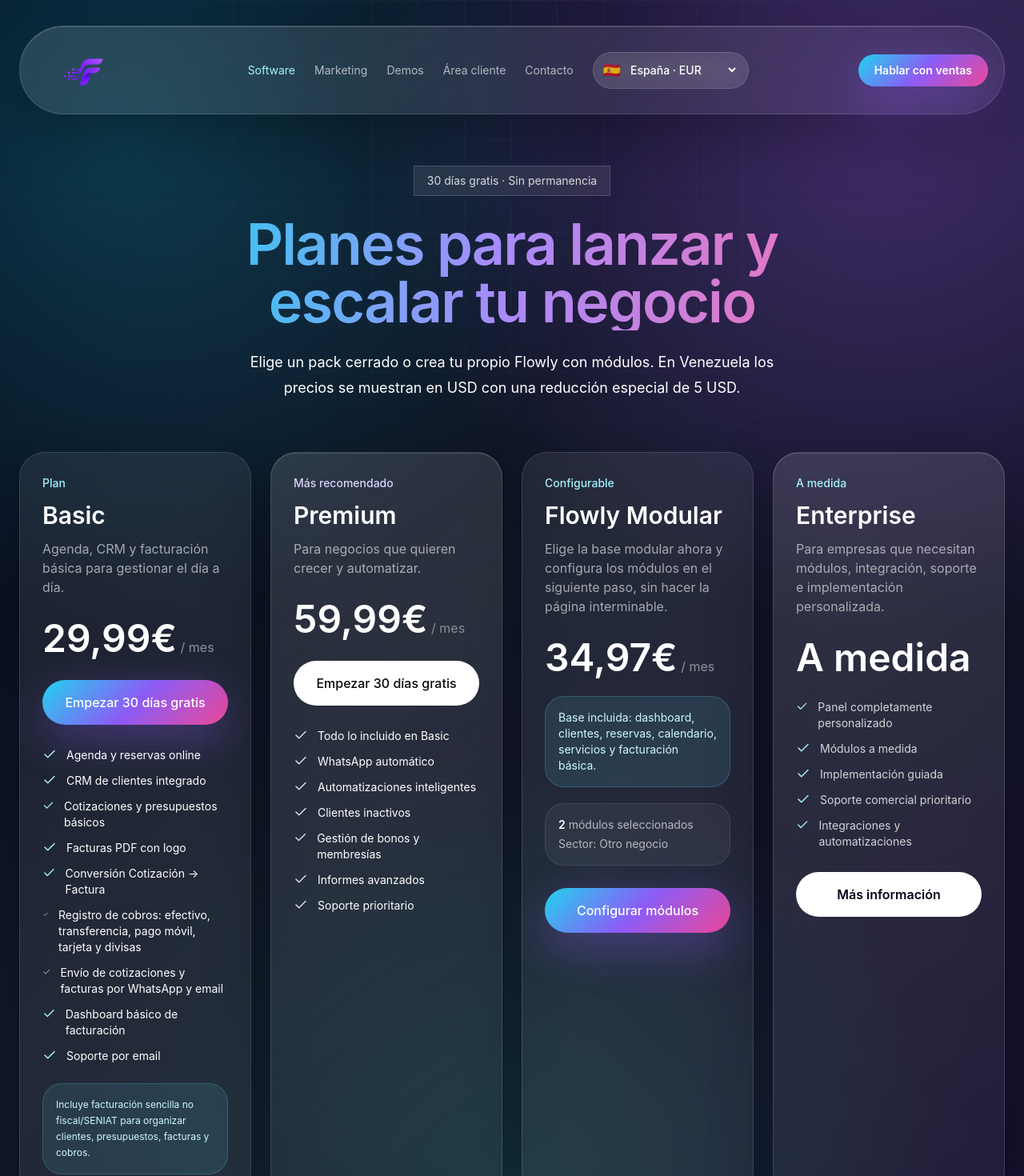
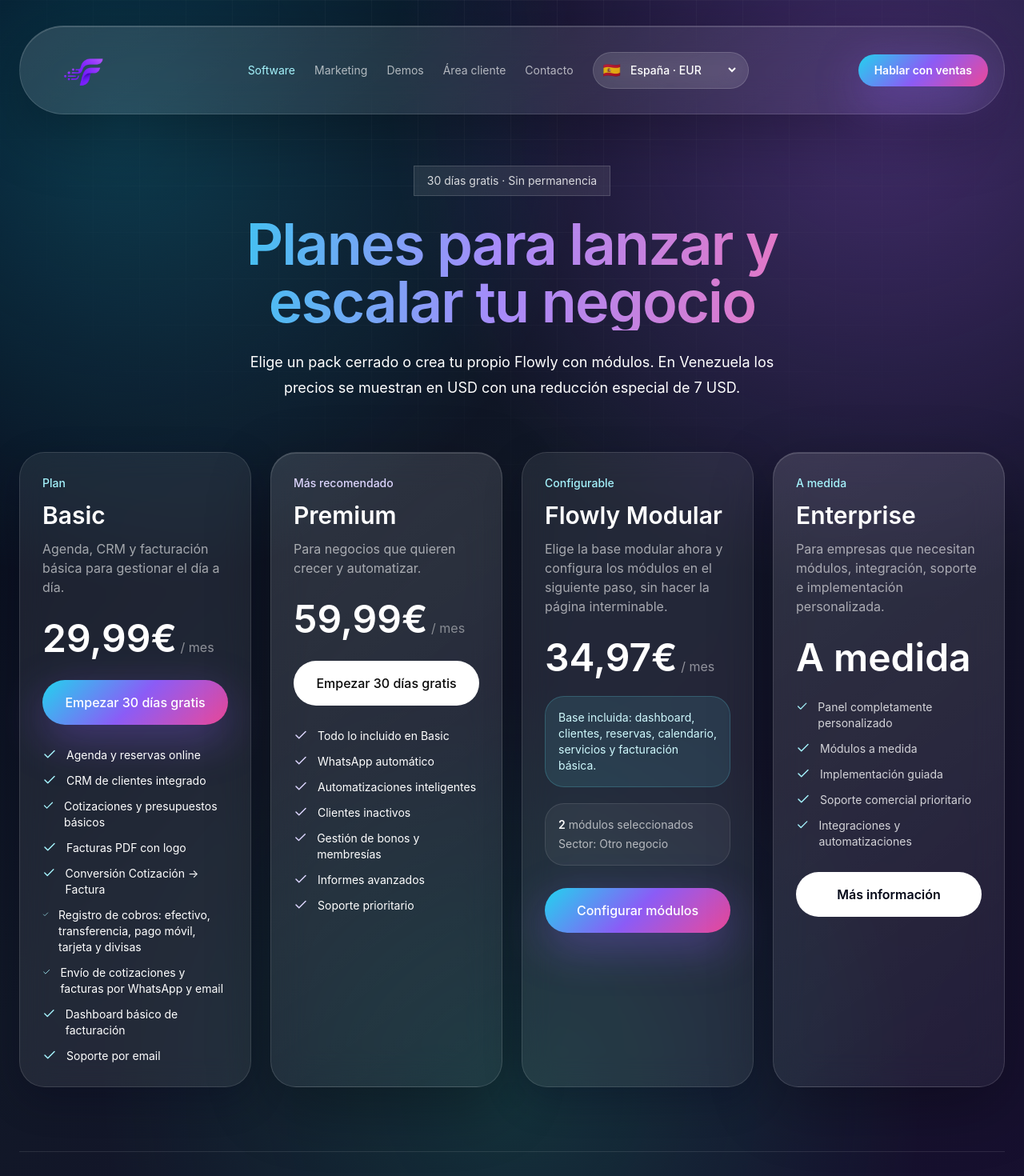
Before and after one commit to flowlysoftware-commits/flowly, a Next.js app: page /precios in a window 1280 px wide. Shown: the top 1470 px of the page at 80% size. Built offline with nearby package versions, Linux system fonts and the light colour scheme.

Commit message:
Add files via upload

```diff
--- a/app/precios/page.tsx
+++ b/app/precios/page.tsx
@@ -42,7 +42,7 @@
 type Plan = { id: string; name: string; price: number; description: string; highlighted: boolean; features: string[]; footerNote?: string };
 
 const markets: MarketConfig[] = [
-  { code: "VE", label: "Venezuela", flag: "🇻🇪", currency: "USD", locale: "es-VE", rate: 1.08, badge: "Planes para Venezuela · USD · -5 USD" },
+  { code: "VE", label: "Venezuela", flag: "🇻🇪", currency: "USD", locale: "es-VE", rate: 1.08, badge: "Planes para Venezuela · USD · -7 USD" },
   { code: "ES", label: "España", flag: "🇪🇸", currency: "EUR", locale: "es-ES", rate: 1, badge: "30 días gratis · Sin permanencia" },
   { code: "CO", label: "Colombia", flag: "🇨🇴", currency: "COP", locale: "es-CO", rate: 4300, badge: "Planes para Colombia · COP" },
   { code: "EC", label: "Ecuador", flag: "🇪🇨", currency: "USD", locale: "es-EC", rate: 1.08, badge: "Planes para Ecuador · USD" },
@@ -74,7 +74,6 @@
       "Dashboard básico de facturación",
       "Soporte por email",
     ],
-    footerNote: "Incluye facturación sencilla no fiscal/SENIAT para organizar clientes, presupuestos, facturas y cobros.",
   },
   {
     id: "premium",
@@ -154,7 +153,7 @@
 function displayPrice(value: number, country: Country) {
   const market = getMarket(country);
   const converted = value * market.rate;
-  if (country === "VE") return Math.max(0, converted - 5);
+  if (country === "VE") return Math.max(0, converted - 7);
   return converted;
 }
 
@@ -273,7 +272,7 @@
         <section className="text-center">
           <div className="mx-auto inline-flex items-center gap-2 flowly-chip px-4 py-2 text-sm">{referralCode ? `Enlace comercial ${referralCode}` : market.badge}</div>
           <h1 className="mx-auto mt-6 max-w-4xl text-5xl font-semibold tracking-tight md:text-7xl flowly-gradient-text">Planes para lanzar y escalar tu negocio</h1>
-          <p className="mx-auto mt-6 max-w-2xl text-lg leading-8 text-white/68">Elige un pack cerrado o crea tu propio Flowly con módulos. En Venezuela los precios se muestran en USD con una reducción especial de 5 USD.</p>
+          <p className="mx-auto mt-6 max-w-2xl text-lg leading-8 text-white/68">Elige un pack cerrado o crea tu propio Flowly con módulos. En Venezuela los precios se muestran en USD con una reducción especial de 7 USD.</p>
         </section>
 
         <section className="mt-16 grid gap-6 lg:grid-cols-4">
--- a/lib/stripePricing.ts
+++ b/lib/stripePricing.ts
@@ -29,7 +29,7 @@
 
 export function convertBasePrice(amountInEur: number, market: FlowlyMarket) {
   const converted = amountInEur * market.rate;
-  const venezuelaDiscount = market.country === "VE" ? 5 : 0;
+  const venezuelaDiscount = market.country === "VE" ? 7 : 0;
   return Number(Math.max(0, converted - venezuelaDiscount).toFixed(2));
 }
 
```
